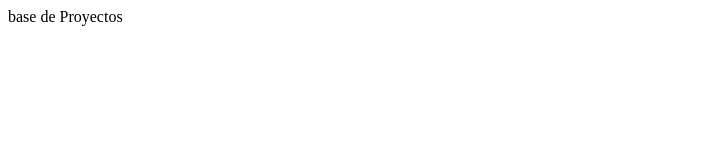
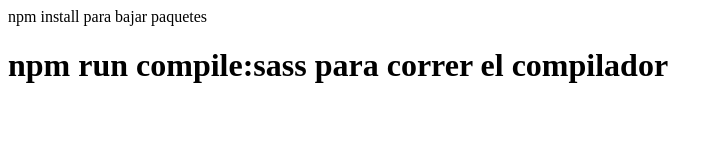
Before and after one commit to Mizar-Contasti/BaseWeb, a website: page index.html in a window 1280 px wide. Shown: the whole page, without its empty margins (0-723 px from the left). Drawn offline with Linux system fonts and the light colour scheme.

Commit message:
Archivos planos listos

```diff
--- a/index.html
+++ b/index.html
@@ -1,5 +1,5 @@
 <!DOCTYPE html>
-<html lang="en">
+<html lang="es">
   <head>
     <meta charset="UTF-8" />
     <meta name="viewport" content="width=device-width, initial-scale=1.0" />
@@ -15,7 +15,8 @@
     <title>Base de Proyectos</title>
   </head>
 
-  <body>
-    base de Proyectos
+  <body
+    <h2>npm install para bajar paquetes</h2>
+    <h1><strong>npm run compile:sass para correr el compilador</strong></h1>
   </body>
 </html>
--- a/sass/abstracts/_variables.scss
+++ b/sass/abstracts/_variables.scss
@@ -23,12 +23,9 @@
 
 $default-font-size: 1.6rem;
 
-
-
-// Variables del Grid
+*/
 
 $grid-width: 114rem;
 $gutter-vertical: 8rem;
 $gutter-vertical-small: 6rem;
 $gutter-horizontal: 6rem;
-*/
--- a/sass/layout/_grid.scss
+++ b/sass/layout/_grid.scss
@@ -1,6 +1,3 @@
-/*
-//MANEJO DE GRID
-
 .row {
   .col-1-of-2 {
     width: calc((100% - #{$gutter-horizontal}) / 2);
@@ -32,4 +29,3 @@
     );
   }
 }
-*/
```
Also changed, not shown: package.json (+5 -7 lines), css/style.css, 1 other file.
